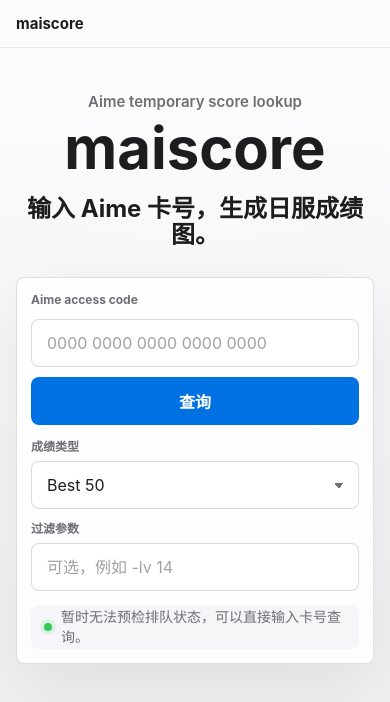
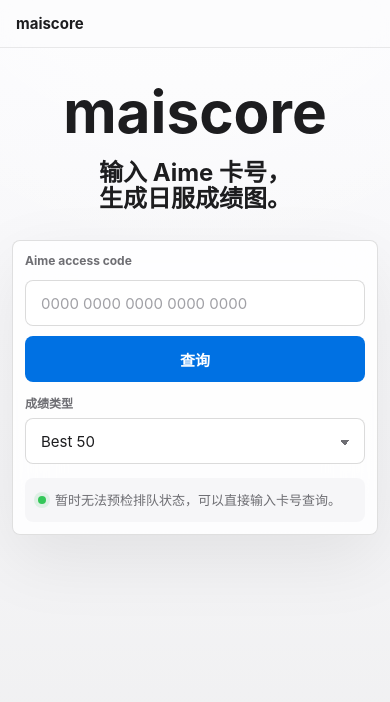
Before and after one commit to Matsuk1/my-aime-webpage, a website: page webapi-project/public/index.html in a window 390 px wide. Drawn offline with Linux system fonts and the light colour scheme; no server answers.

Commit message:
Simplify score form

```diff
--- a/webapi-project/public/app.js
+++ b/webapi-project/public/app.js
@@ -2,7 +2,6 @@ const scoreForm = document.querySelector("#scoreForm");
 const queryButton = document.querySelector("#queryButton");
 const accessCodeInput = document.querySelector("#accessCodeInput");
 const cmdTypeInput = document.querySelector("#cmdTypeInput");
-const paramsInput = document.querySelector("#paramsInput");
 const statusText = document.querySelector("#statusText");
 const scoreResult = document.querySelector("#scoreResult");
 const scoreImage = document.querySelector("#scoreImage");
@@ -205,7 +204,6 @@ scoreForm.addEventListener("submit", async (event) => {
       body: JSON.stringify({
         accessCode,
         cmdType: cmdTypeInput.value,
-        params: paramsInput.value,
         timezone: -new Date().getTimezoneOffset() / 60,
       }),
     });
--- a/webapi-project/public/index.html
+++ b/webapi-project/public/index.html
@@ -14,9 +14,11 @@
 
     <main class="app-shell">
       <section class="hero" aria-labelledby="page-title">
-        <p class="eyebrow">Aime temporary score lookup</p>
         <h1 id="page-title">maiscore</h1>
-        <p class="intro">输入 Aime 卡号，生成日服成绩图。</p>
+        <p class="intro">
+          <span>输入 Aime 卡号，</span>
+          <span>生成日服成绩图。</span>
+        </p>
 
         <div class="score-panel">
           <form id="scoreForm" class="score-form">
@@ -36,7 +38,6 @@
               </button>
             </div>
 
-            <div class="field-grid">
             <label class="field">
               <span>成绩类型</span>
               <select id="cmdTypeInput" name="cmdType">
@@ -51,11 +52,6 @@
                 <option value="idlb50">Ideal Best 50</option>
               </select>
             </label>
-              <label class="field">
-                <span>过滤参数</span>
-                <input id="paramsInput" name="params" type="text" placeholder="可选，例如 -lv 14" />
-              </label>
-            </div>
           </form>
 
           <div class="status-box" aria-live="polite">
--- a/webapi-project/public/styles.css
+++ b/webapi-project/public/styles.css
@@ -71,13 +71,6 @@ body {
   text-align: center;
 }
 
-.eyebrow {
-  margin: 0 0 10px;
-  color: var(--muted);
-  font-size: 18px;
-  font-weight: 600;
-}
-
 h1 {
   margin: 0;
   font-size: clamp(58px, 10vw, 118px);
@@ -93,6 +86,10 @@ h1 {
   font-size: clamp(24px, 4vw, 42px);
   font-weight: 650;
   line-height: 1.1;
+}
+
+.intro span {
+  display: inline;
 }
 
 .score-panel {
@@ -165,12 +162,6 @@ input:focus,
 select:focus {
   border-color: var(--blue);
   outline: 4px solid var(--focus);
-}
-
-.field-grid {
-  display: grid;
-  grid-template-columns: minmax(180px, 230px) 1fr;
-  gap: 10px;
 }
 
 .field {
@@ -252,6 +243,16 @@ button:focus-visible {
   box-shadow: 0 26px 80px rgba(0, 0, 0, 0.12);
 }
 
+@media (max-width: 820px) {
+  h1 {
+    font-size: clamp(52px, 15vw, 84px);
+  }
+
+  .intro {
+    font-size: clamp(24px, 6vw, 34px);
+  }
+}
+
 @media (max-width: 700px) {
   .site-nav {
     padding: 0 16px;
@@ -265,20 +266,19 @@ button:focus-visible {
     padding: 44px 16px 54px;
   }
 
-  .eyebrow {
-    font-size: 15px;
+  .intro {
+    margin-bottom: 28px;
   }
 
-  .intro {
-    margin-bottom: 28px;
+  .intro span {
+    display: block;
   }
 
   .score-panel {
     padding: 14px;
   }
 
-  .bind-row,
-  .field-grid {
+  .bind-row {
     grid-template-columns: 1fr;
   }
 
@@ -286,3 +286,24 @@ button:focus-visible {
     width: 100%;
   }
 }
+
+@media (max-width: 420px) {
+  .app-shell {
+    padding: 36px 12px 44px;
+  }
+
+  .score-panel {
+    padding: 12px;
+  }
+
+  input,
+  select,
+  button {
+    min-height: 46px;
+    font-size: 15px;
+  }
+
+  #statusText {
+    font-size: 13px;
+  }
+}
```
Lines whose indentation alone changed are shown as unchanged.
